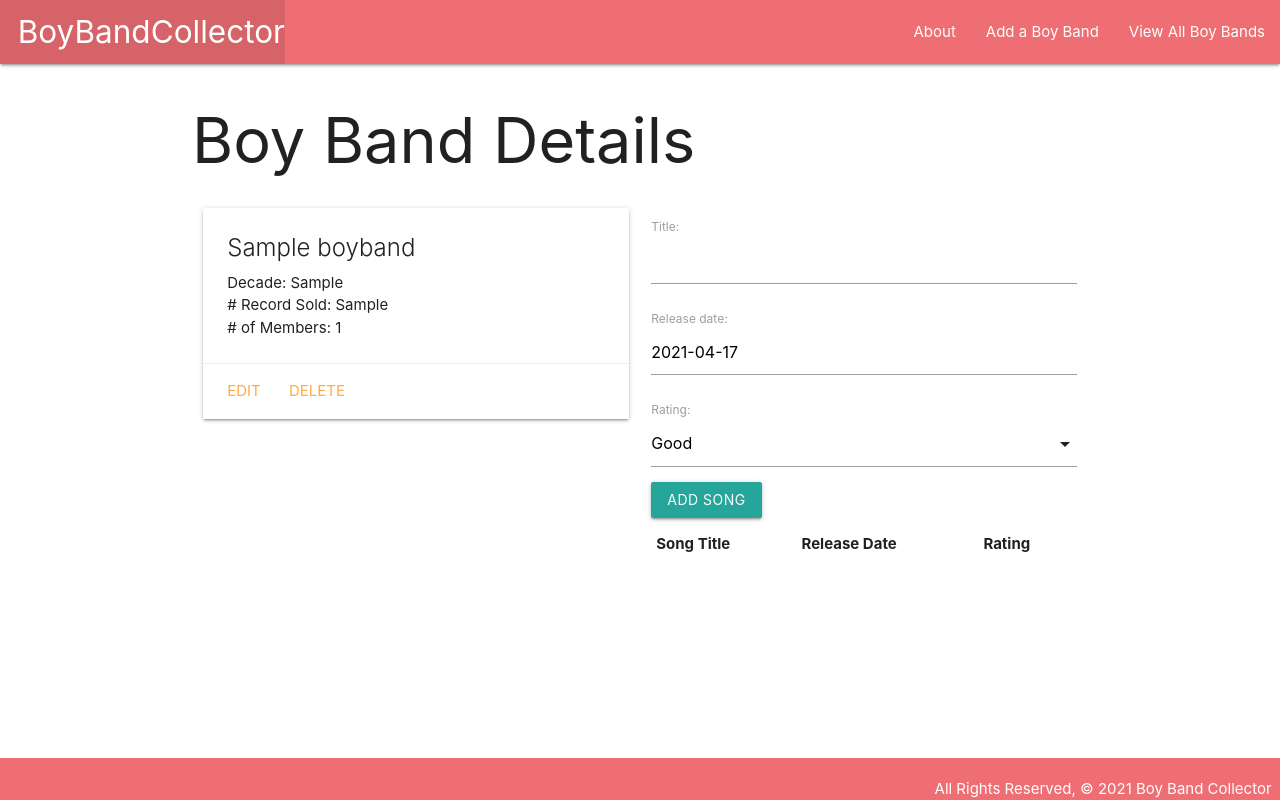
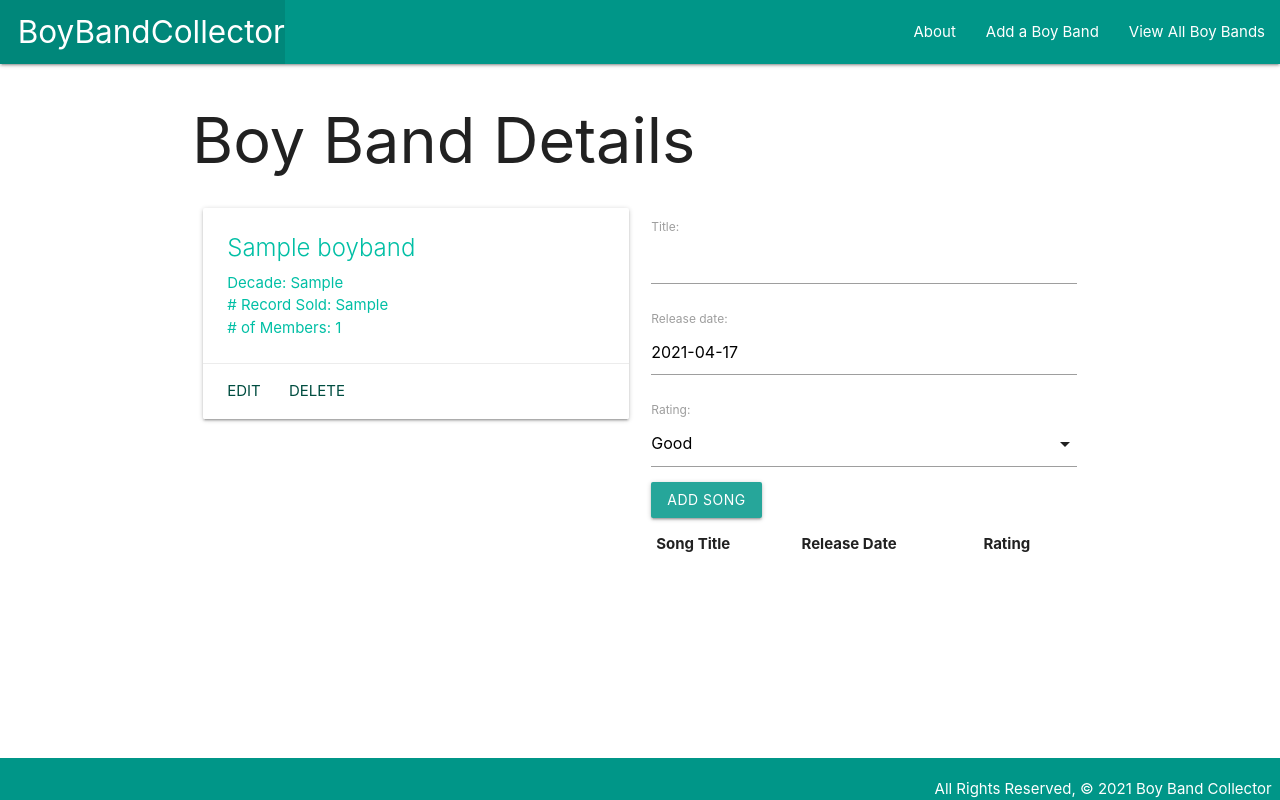
Before and after one commit to meganmatthews44/boybandcollector, a Django app: page /boybands/1/ in a window 1280 px wide. Run offline with Django 3.2, Linux system fonts and the light colour scheme; tables that the repository leaves empty hold one stand-in row (values such as "Sample post"); lists and menus that the app fills with data are empty.

Commit message:
changed color scheme

```diff
--- a/main_app/templates/base.html
+++ b/main_app/templates/base.html
@@ -14,7 +14,7 @@
 <body>
   <header class="navbar-fixed">
     <nav>
-      <div class="nav-wrapper">
+      <div class="nav-wrapper teal">
         <ul>
           <li><a href="/" class="left brand-logo">&nbsp;&nbsp;BoyBandCollector</a></li>
         </ul>
@@ -30,7 +30,7 @@
     {% block content %}
     {% endblock %}
   </main>
-  <footer class="page-footer">
+  <footer class="page-footer teal">
     <div class="right">All Rights Reserved, &copy; 2021 Boy Band Collector &nbsp;</div>
   </footer>
 </body>
--- a/main_app/templates/boybands/detail.html
+++ b/main_app/templates/boybands/detail.html
@@ -6,15 +6,15 @@
 <div class="row">
   <div class="col s6">
     <div class="card">
-      <div class="card-content">
+      <div class="card-content teal-text text-accent-4">
         <span class="card-title">{{ boyband.name }}</span>
         <p>Decade: {{ boyband.decade }}</p>
         <p># Record Sold: {{ boyband.albums_sold }}</p>
         <p># of Members: {{ boyband.no_of_members }}</p>
       </div>
       <div class="card-action">
-        <a href="{% url 'boybands_update' boyband.id %}">Edit</a>
-        <a href="{% url 'boybands_delete' boyband.id %}">Delete</a>
+        <a href="{% url 'boybands_update' boyband.id %}" class="teal-text text-darken-4">Edit</a>
+        <a href="{% url 'boybands_delete' boyband.id %}" class="teal-text text-darken-4">Delete</a>
       </div>
     </div>
   </div>
--- a/main_app/templates/boybands/index.html
+++ b/main_app/templates/boybands/index.html
@@ -4,8 +4,8 @@
 <h1>Boy Band List</h1>
 
 {% for boyband in boybands %}
-  <div class="card">
-    <a href="{% url 'detail' boyband.id %}">
+  <div class="card teal-text text-accent-4">
+    <a href="{% url 'detail' boyband.id %}" style="text-decoration: none; color:inherit;">
     <div class="card-content">
       <span class="card-title">{{ boyband.name }}</span>
       <p>Decade: {{ boyband.decade }}</p>
```
